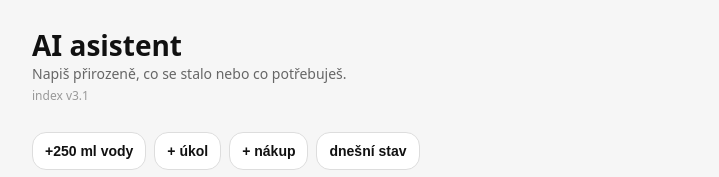
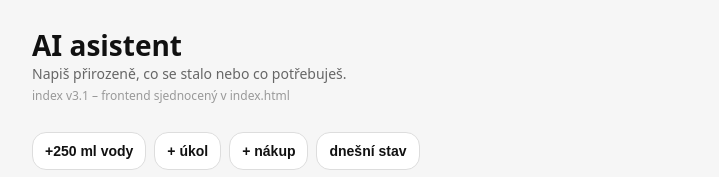
Before and after one commit to miatihelkova/ai-assistant, a website: page index.html in a window 1280 px wide. Shown: the top 177 px of the page, without its empty margins (274-993 px from the left). Drawn offline with Linux system fonts and the light colour scheme.

Commit message:
Update version text in index.html

```diff
--- a/index.html
+++ b/index.html
@@ -169,7 +169,7 @@
       </div>
 
       <div class="version">
-        index v3.1
+        index v3.1 – frontend sjednocený v index.html
       </div>
     </header>
 
```
